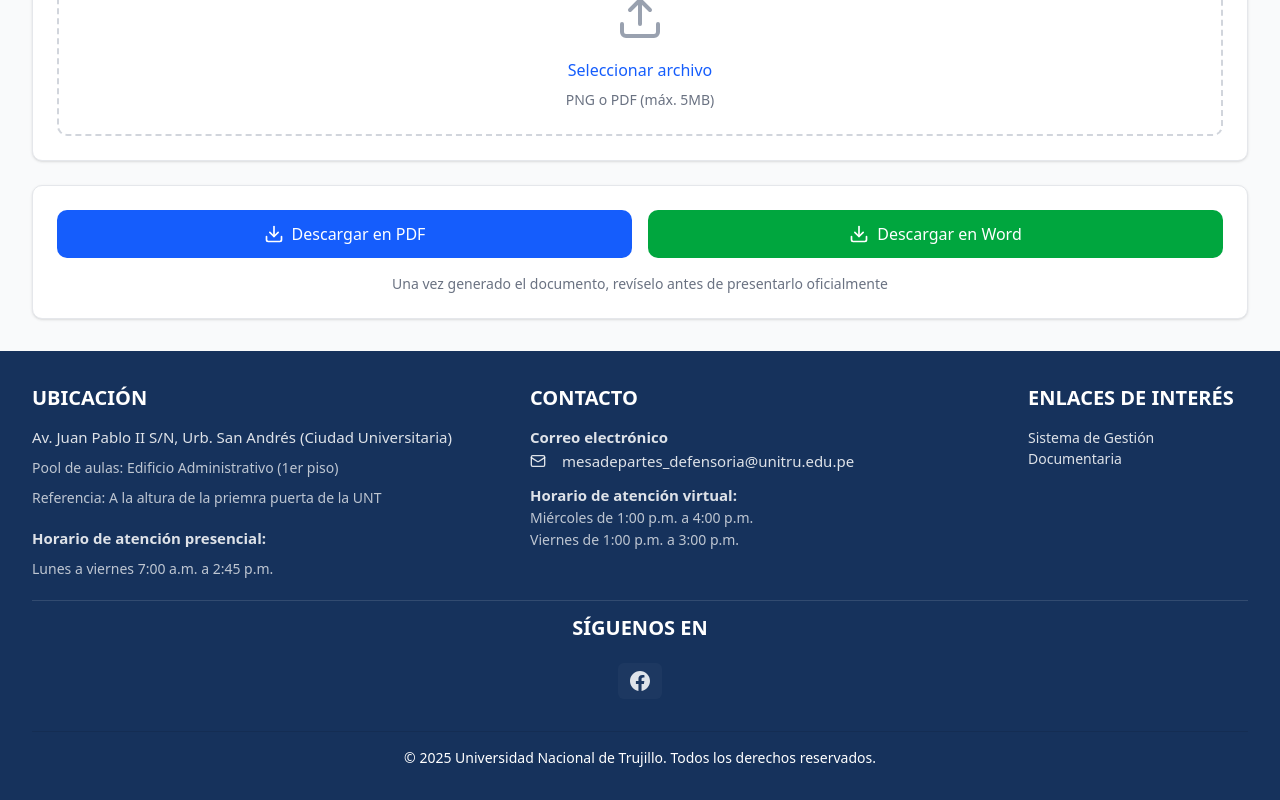
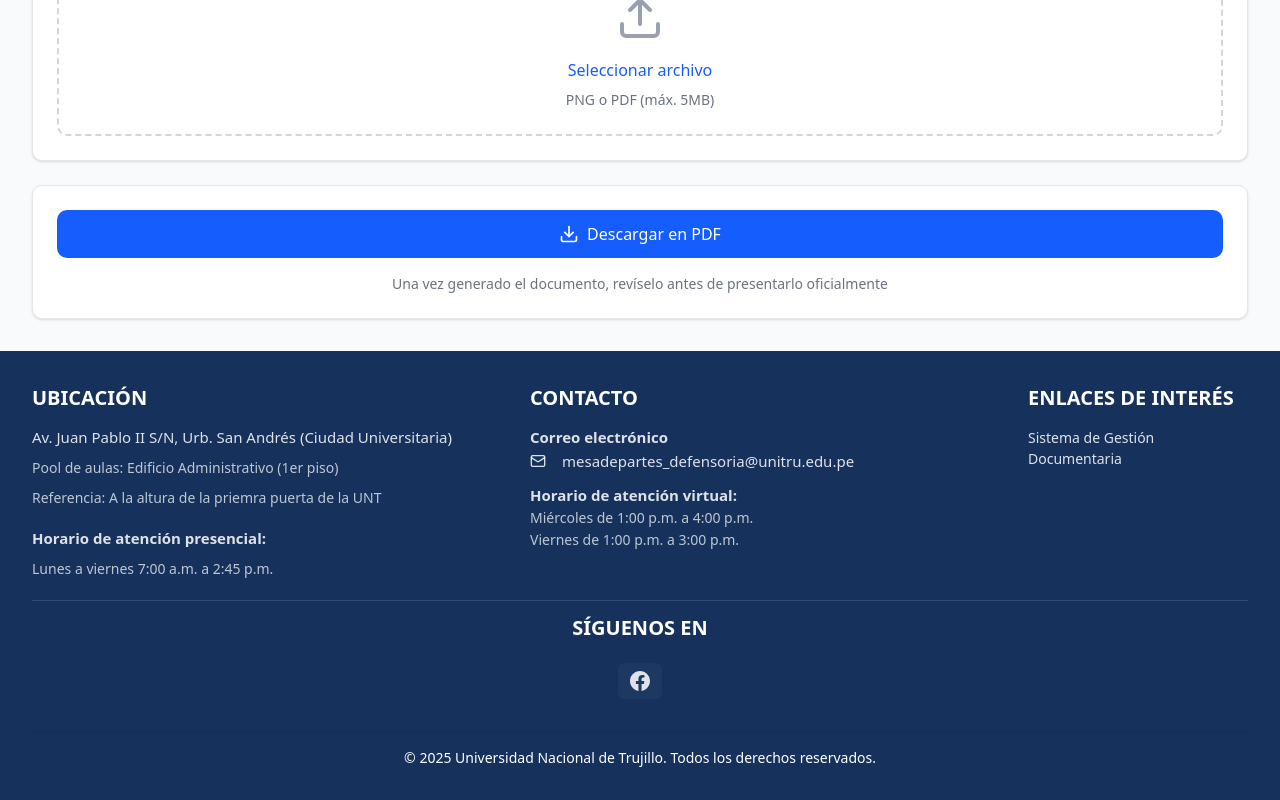
Before and after one commit to Diraf-00/DEF_UNI_UNT, a React (Vite) app in the folder frontend/: page /llenado-formularios/formulario-anexo-01 in a window 1280 px wide. Shown: the part 2941-3741 px from the top of the page. Built offline with nearby package versions, Linux system fonts and the light colour scheme.

Commit message:
Comment out Word download button and clean imports
The Word download button in FormularioAnexo01.tsx is now commented out, likely due to incomplete or disabled functionality. Unused icon imports were removed from Llenado-formularios.tsx for code clarity.

```diff
--- a/frontend/src/components/public/FormularioAnexo01.tsx
+++ b/frontend/src/components/public/FormularioAnexo01.tsx
@@ -853,14 +853,14 @@ export function FormularioAnexo01() {
                 <span>Descargar en PDF</span>
               </button>
 
-              <button
+              {/*<button
                 type="button"
                 onClick={handleGenerateWord}
                 className="flex-1 bg-green-600 text-white px-6 py-3 rounded-lg hover:bg-green-700 transition-colors flex items-center justify-center space-x-2 font-medium"
               >
                 <Download className="w-5 h-5" />
                 <span>Descargar en Word</span>
-              </button>
+              </button>*/}
             </div>
 
             <p className="text-sm text-gray-500 text-center mt-4">
--- a/frontend/src/components/public/Llenado-formularios.tsx
+++ b/frontend/src/components/public/Llenado-formularios.tsx
@@ -1,5 +1,5 @@
 import { useNavigate } from 'react-router-dom';
-import { FileText, FileCheck, Shield, ScrollText, Mail, Download } from 'lucide-react';
+import { FileText, Mail, Download } from 'lucide-react';
 
 export function LlenadoFormularios() {
   const navigate = useNavigate();
```
